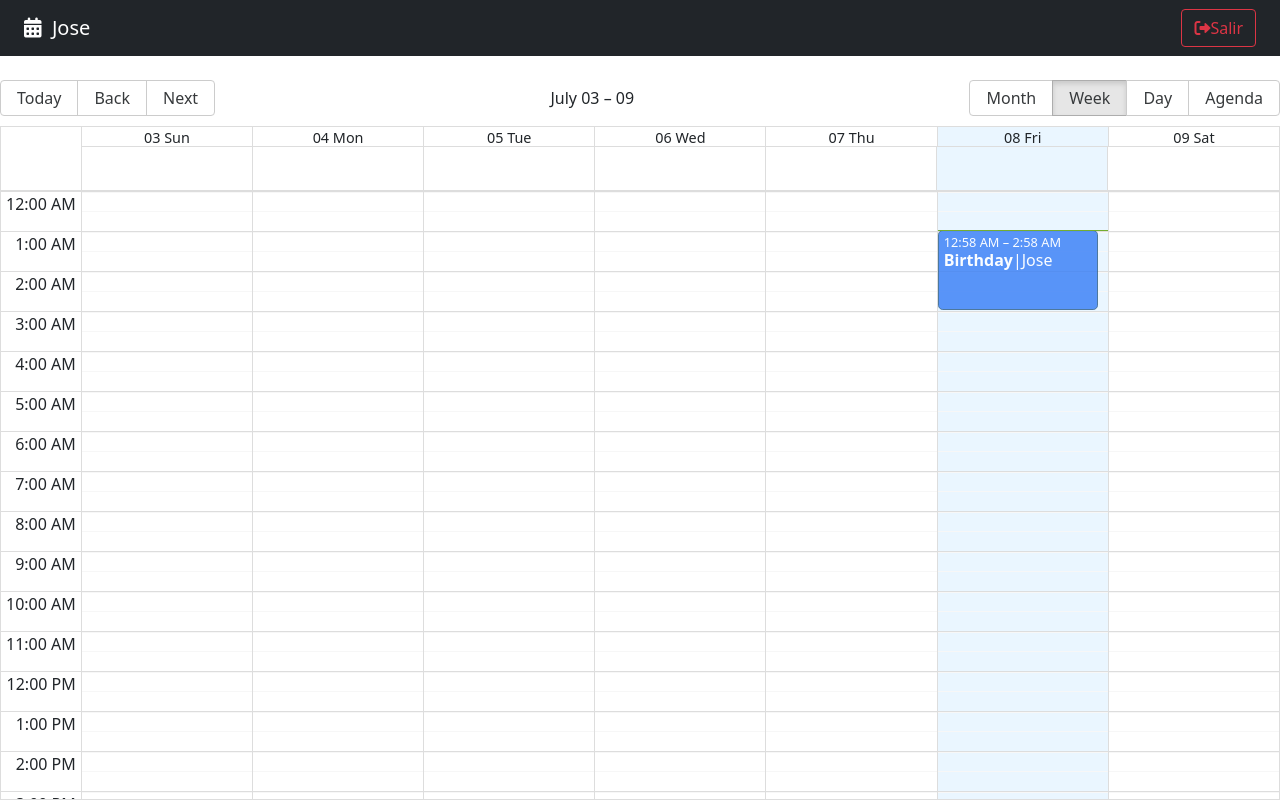
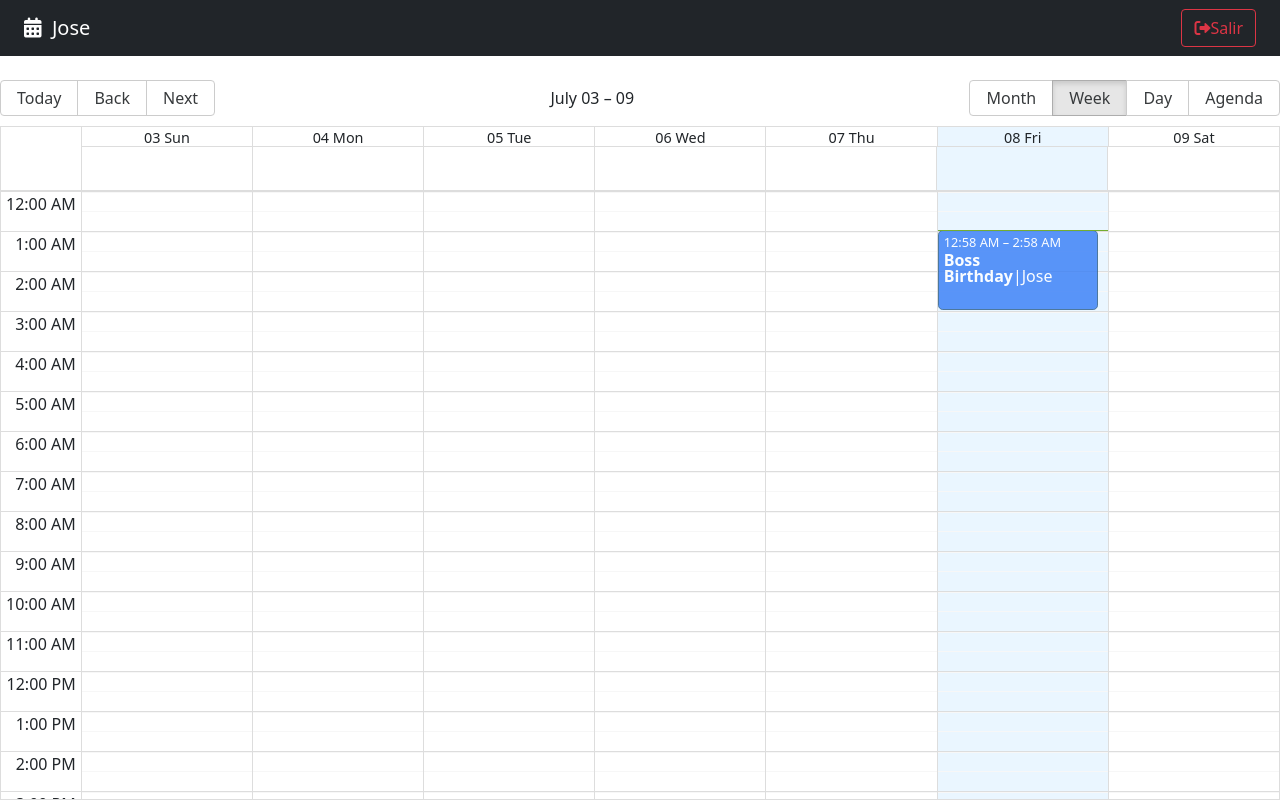
Before and after one commit to JoseBenavidesB/Calendar-App, a React (Vite) app: page / in a window 1280 px wide. Built offline with nearby package versions, Linux system fonts and the light colour scheme.

Commit message:
add active event

```diff
--- a/src/calendar/components/CalendarModal.jsx
+++ b/src/calendar/components/CalendarModal.jsx
@@ -1,11 +1,11 @@
 import { addHours, differenceInSeconds } from "date-fns";
 import DatePicker from "react-datepicker";
-import { useMemo, useState } from "react";
+import { useEffect, useMemo, useState } from "react";
 import Modal from "react-modal";
 import Swal from "sweetalert2";
 import 'sweetalert2/dist/sweetalert2.min.css';
 import "react-datepicker/dist/react-datepicker.css";
-import { useUiStore } from "../../hooks";
+import { useCalendarStore, useUiStore } from "../../hooks";
 
 
 const customStyles = {
@@ -26,13 +26,15 @@ export const CalendarModal = () => {
 
     const { isDateModalOpen, closeDateModal } = useUiStore();
 
+    const { activeEvent } = useCalendarStore();
+
     /* Form Submitted State */
     const [formSubmitted, setFormSubmitted] = useState(false);
 
     /* Form values State */
     const [formValues, setFormValues] = useState({
-      title: 'Jose',
-      notes: 'benavides',
+      title: '',
+      notes: '',
       start: new Date(),
       end: addHours( new Date(), 2 )
     });
@@ -44,6 +46,15 @@ export const CalendarModal = () => {
 
       return ( (title.length > 0 ) ? '' : 'is-invalid' )
     }, [title, formSubmitted])
+
+    useEffect(() => {
+
+      if ( activeEvent !== null ) {
+        setFormValues({ ...activeEvent })
+      }
+
+    }, [ activeEvent ])
+
 
     /* Handle input change */
     const handleInputChange = ({ target }) => {
--- a/src/calendar/pages/CalendarPage.jsx
+++ b/src/calendar/pages/CalendarPage.jsx
@@ -6,26 +6,12 @@ import { addHours } from 'date-fns';
 import { Navbar, CalendarEventBox, CalendarModal } from "../";
 import { localizer } from '../../helpers';
 import { useState } from 'react';
-import { useUiStore } from '../../hooks';
-
-
-
-
-const events = [{
-  title: 'Birthday',
-  notes: 'Buy cake',
-  start: new Date(),
-  end: addHours( new Date(), 2 ),
-  bgColor: '#fafafa',
-  user: {
-    _id: 123,
-    name: 'Jose'
-  }
-}];
-
+import { useCalendarStore, useUiStore } from '../../hooks';
 
 
 export const CalendarPage = () => {
+
+  const { events, setActiveEvent } = useCalendarStore();
 
   const { openDateModal } = useUiStore();
 
@@ -51,7 +37,7 @@ export const CalendarPage = () => {
   };
 
   const onSelect = ( event ) => {
-    console.log('On select', event);
+    setActiveEvent( event );
   };
 
   const onViewChange = ( event ) => {
--- a/src/hooks/index.js
+++ b/src/hooks/index.js
@@ -2,3 +2,4 @@
 
 
 export * from './useUiStore';
+export * from './useCalendarStore';
--- /dev/null
+++ b/src/hooks/useCalendarStore.js
@@ -0,0 +1,26 @@
+import { useSelector, useDispatch } from "react-redux";
+import { onSetActiveEvent } from "../store";
+
+
+export const useCalendarStore = () => {
+
+    const dispatch = useDispatch();
+
+    const { events, activeEvent } = useSelector( state => state.calendar );
+
+    const setActiveEvent = ( calendarEvent ) => {
+        dispatch( onSetActiveEvent( calendarEvent ) )
+    };
+
+    return {
+
+        //* properties
+        events,
+        activeEvent,
+
+
+        //* methods
+        setActiveEvent,
+
+    }
+}
--- /dev/null
+++ b/src/store/calendar/calendaSlice.js
@@ -0,0 +1,31 @@
+import { createSlice } from '@reduxjs/toolkit';
+import { addHours } from 'date-fns';
+
+const  tempEvent = {
+    _id: new Date().getTime(),
+    title: 'Boss Birthday',
+    notes: 'Buy cake',
+    start: new Date(),
+    end: addHours( new Date(), 2 ),
+    bgColor: '#fafafa',
+    user: {
+      _id: 123,
+      name: 'Jose'
+    }
+  }
+
+export const calendarSlice = createSlice({
+  name: 'calendar',
+  initialState: {
+    events: [ tempEvent ],
+    activeEvent: null
+  },
+  reducers: {
+    onSetActiveEvent: ( state, { payload }) => {
+        state.activeEvent = payload;
+    }
+  },
+})
+
+// Action creators are generated for each case reducer function
+export const { onSetActiveEvent,  } = calendarSlice.actions;
--- a/src/store/index.js
+++ b/src/store/index.js
@@ -2,4 +2,6 @@
 
 export * from './ui/uiSlice';
 
+export * from './calendar/calendaSlice';
+
 export * from './store';
--- a/src/store/store.js
+++ b/src/store/store.js
@@ -1,9 +1,10 @@
 import { configureStore } from "@reduxjs/toolkit";
-import { uiSlice } from "./";
+import { uiSlice, calendarSlice } from "./";
 
 
 export const store = configureStore({
     reducer: {
-        ui: uiSlice.reducer
+        calendar: calendarSlice.reducer,
+        ui: uiSlice.reducer,
     }
 });
```
